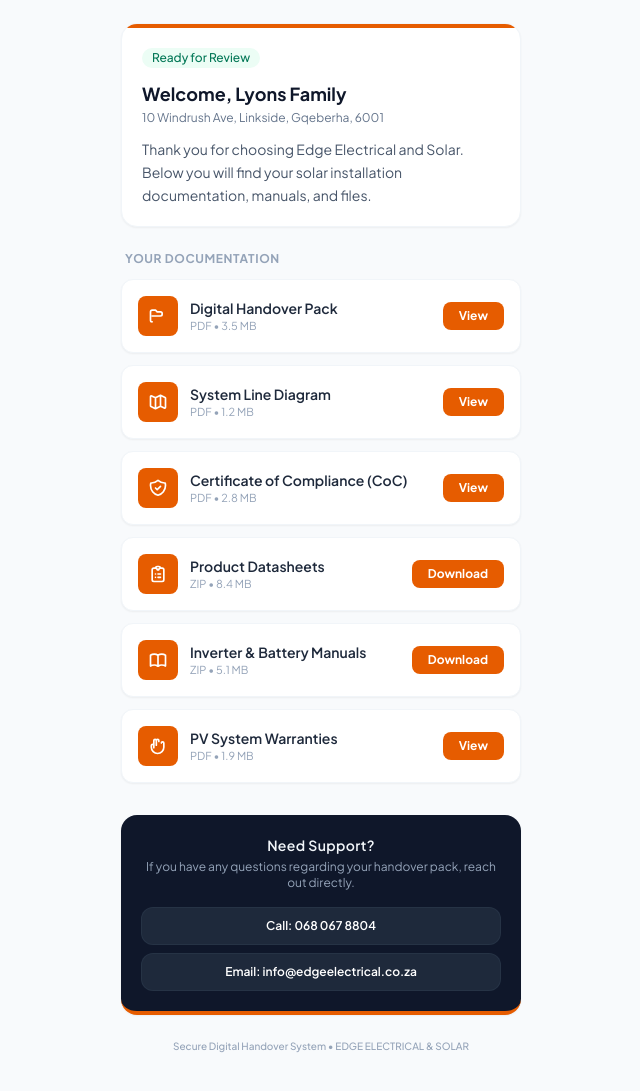
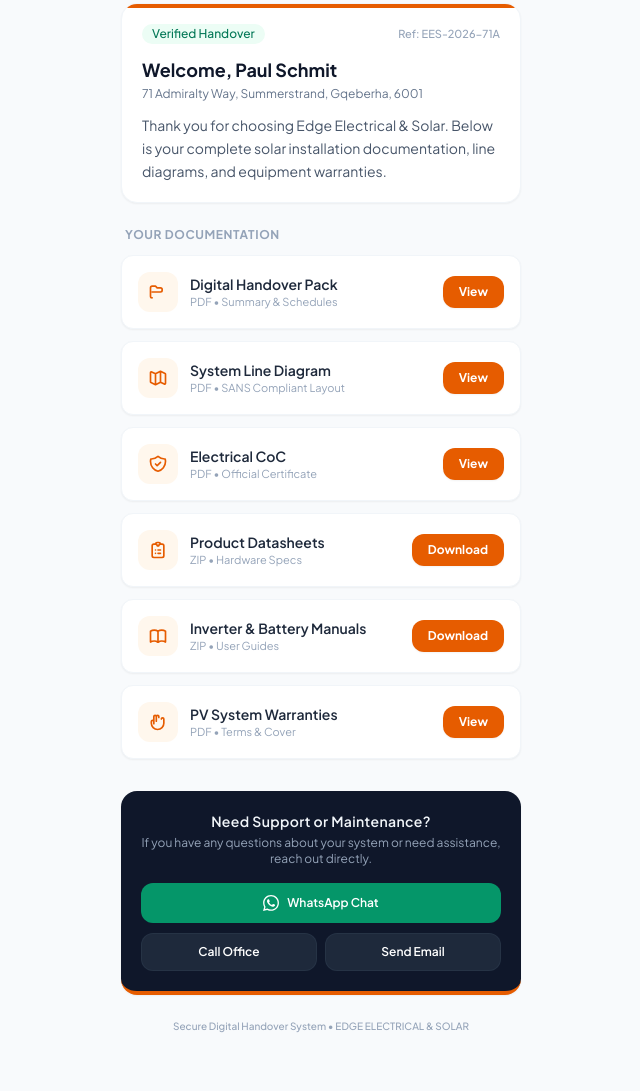
Before and after one commit to edgeelectricalza-hash/Edge-Client-Handover-Pack, a plain HTML site: page lyons/index.html in a window 1280 px wide. Shown: the part 233-1324 px from the top of the page, without its empty margins (319-959 px from the left). Drawn offline with nearby package versions, Linux system fonts and the light colour scheme.

Commit message:
Update index.html

```diff
--- a/lyons/index.html
+++ b/lyons/index.html
@@ -18,9 +18,9 @@
         <!-- Header Branding Area -->
         <div class="text-center mb-8">
             <div class="inline-flex items-center justify-center mb-2">
-                <img src="logo.png" alt="Edge Electrical & Solar" class="w-32 h-32 object-scale-down rounded-full">
+                <img src="logo.png" alt="Edge Electrical & Solar" class="w-28 h-28 object-scale-down rounded-full shadow-sm bg-white p-1">
             </div>
-            <h2 class="text-sm font-bold uppercase tracking-widest text-[#e65c00] block mb-1">
+            <h2 class="text-xs font-bold uppercase tracking-widest text-[#e65c00] block mb-1">
                 EDGE ELECTRICAL & SOLAR
             </h2>
             <h1 class="text-2xl font-bold tracking-tight text-slate-900 mt-1">
@@ -31,17 +31,20 @@
         <!-- Personal Greeting Block -->
         <div class="bg-white rounded-2xl p-5 shadow-sm border border-slate-100 mb-6 relative overflow-hidden">
             <div class="absolute top-0 left-0 right-0 h-1 bg-[#e65c00]"></div>
-            <span class="inline-flex items-center px-2.5 py-0.5 rounded-full text-xs font-medium bg-emerald-50 text-emerald-700 mb-3">
-                Ready for Review
-            </span>
+            <div class="flex items-center justify-between mb-3">
+                <span class="inline-flex items-center px-2.5 py-0.5 rounded-full text-xs font-medium bg-emerald-50 text-emerald-700">
+                    Verified Handover
+                </span>
+                <span class="text-[11px] font-medium text-slate-400">Ref: EES-2026-71A</span>
+            </div>
             <h3 class="text-lg font-bold text-slate-900">
-                Welcome, Lyons Family
+                Welcome, Paul Schmit
             </h3>
             <p class="text-xs text-slate-500 mt-0.5">
-                10 Windrush Ave, Linkside, Gqeberha, 6001
+                71 Admiralty Way, Summerstrand, Gqeberha, 6001
             </p>
             <p class="text-sm text-slate-600 mt-3 leading-relaxed">
-                Thank you for choosing Edge Electrical and Solar. Below you will find your solar installation documentation, manuals, and files.
+                Thank you for choosing Edge Electrical & Solar. Below is your complete solar installation documentation, line diagrams, and equipment warranties.
             </p>
         </div>
 
@@ -51,102 +54,108 @@
                 Your Documentation
             </h4>
 
-            <!-- Item 1: PDF -->
+            <!-- Item 1: PDF (Handover Pack) -->
             <div class="bg-white rounded-xl p-4 shadow-sm border border-slate-100 flex items-center justify-between group">
                 <div class="flex items-center gap-3 min-w-0">
-                    <div class="p-2.5 bg-[#e65c00] text-white rounded-lg shrink-0">
+                    <div class="p-2.5 bg-orange-50 text-[#e65c00] rounded-xl shrink-0 group-hover:bg-[#e65c00] group-hover:text-white transition-colors">
                         <svg class="w-5 h-5" fill="none" stroke="currentColor" stroke-width="2" viewBox="0 0 24 24"><path stroke-linecap="round" stroke-linejoin="round" d="M5 19a2 2 0 01-2-2V7a2 2 0 012-2h4l2 2h4a2 2 0 012 2v1a2 2 0 01-2 2H5"></path></svg>
                     </div>
                     <div class="min-w-0">
                         <h5 class="text-sm font-semibold text-slate-800 truncate">Digital Handover Pack</h5>
-                        <p class="text-[11px] text-slate-400">PDF • 3.5 MB</p>
+                        <p class="text-[11px] text-slate-400">PDF • Summary & Schedules</p>
                     </div>
                 </div>
-                <a href="docs/handover-pack.pdf" target="_blank" class="pdf-link px-4 py-1.5 bg-[#e65c00] text-white text-xs font-bold rounded-lg shrink-0">View</a>
+                <a href="docs/handover-pack.pdf" target="_blank" class="pdf-link px-4 py-2 bg-[#e65c00] hover:bg-[#cc5200] text-white text-xs font-bold rounded-xl shrink-0 transition-colors shadow-sm">View</a>
             </div>
 
-            <!-- Item 2: PDF -->
+            <!-- Item 2: PDF (System Line Diagram) -->
             <div class="bg-white rounded-xl p-4 shadow-sm border border-slate-100 flex items-center justify-between group">
                 <div class="flex items-center gap-3 min-w-0">
-                    <div class="p-2.5 bg-[#e65c00] text-white rounded-lg shrink-0">
+                    <div class="p-2.5 bg-orange-50 text-[#e65c00] rounded-xl shrink-0 group-hover:bg-[#e65c00] group-hover:text-white transition-colors">
                         <svg class="w-5 h-5" fill="none" stroke="currentColor" stroke-width="2" viewBox="0 0 24 24"><path stroke-linecap="round" stroke-linejoin="round" d="M9 20l-5.447-2.724A1 1 0 013 16.382V5.618a1 1 0 011.447-.894L9 7m0 13l6-3m-6 3V7m6 10l4.553 2.276A1 1 0 0021 18.382V7.618a1 1 0 00-.553-.894L15 4m0 13V4m0 0L9 7"></path></svg>
                     </div>
                     <div class="min-w-0">
                         <h5 class="text-sm font-semibold text-slate-800 truncate">System Line Diagram</h5>
-                        <p class="text-[11px] text-slate-400">PDF • 1.2 MB</p>
+                        <p class="text-[11px] text-slate-400">PDF • SANS Compliant Layout</p>
                     </div>
                 </div>
-                <a href="docs/system-diagram.pdf" target="_blank" class="pdf-link px-4 py-1.5 bg-[#e65c00] text-white text-xs font-bold rounded-lg shrink-0">View</a>
+                <a href="docs/system-diagram.pdf" target="_blank" class="pdf-link px-4 py-2 bg-[#e65c00] hover:bg-[#cc5200] text-white text-xs font-bold rounded-xl shrink-0 transition-colors shadow-sm">View</a>
             </div>
 
-            <!-- Item 3: PDF -->
+            <!-- Item 3: PDF (Certificate of Compliance) -->
             <div class="bg-white rounded-xl p-4 shadow-sm border border-slate-100 flex items-center justify-between group">
                 <div class="flex items-center gap-3 min-w-0">
-                    <div class="p-2.5 bg-[#e65c00] text-white rounded-lg shrink-0">
+                    <div class="p-2.5 bg-orange-50 text-[#e65c00] rounded-xl shrink-0 group-hover:bg-[#e65c00] group-hover:text-white transition-colors">
                         <svg class="w-5 h-5" fill="none" stroke="currentColor" stroke-width="2" viewBox="0 0 24 24"><path stroke-linecap="round" stroke-linejoin="round" d="M9 12l2 2 4-4m5.618-4.016A11.955 11.955 0 0112 2.944a11.955 11.955 0 01-8.618 3.04A12.02 12.02 0 003 9c0 5.591 3.824 10.29 9 11.622 5.176-1.332 9-6.03 9-11.622 0-1.042-.133-2.052-.382-3.016z"></path></svg>
                     </div>
                     <div class="min-w-0">
-                        <h5 class="text-sm font-semibold text-slate-800 truncate">Certificate of Compliance (CoC)</h5>
-                        <p class="text-[11px] text-slate-400">PDF • 2.8 MB</p>
+                        <h5 class="text-sm font-semibold text-slate-800 truncate">Electrical CoC</h5>
+                        <p class="text-[11px] text-slate-400">PDF • Official Certificate</p>
                     </div>
                 </div>
-                <a href="docs/electrical-coc.pdf" target="_blank" class="pdf-link px-4 py-1.5 bg-[#e65c00] text-white text-xs font-bold rounded-lg shrink-0">View</a>
+                <a href="docs/electrical-coc.pdf" target="_blank" class="pdf-link px-4 py-2 bg-[#e65c00] hover:bg-[#cc5200] text-white text-xs font-bold rounded-xl shrink-0 transition-colors shadow-sm">View</a>
             </div>
 
-            <!-- Item 4: ZIP -->
+            <!-- Item 4: ZIP (Product Datasheets) -->
             <div class="bg-white rounded-xl p-4 shadow-sm border border-slate-100 flex items-center justify-between group">
                 <div class="flex items-center gap-3 min-w-0">
-                    <div class="p-2.5 bg-[#e65c00] text-white rounded-lg shrink-0">
+                    <div class="p-2.5 bg-orange-50 text-[#e65c00] rounded-xl shrink-0 group-hover:bg-[#e65c00] group-hover:text-white transition-colors">
                         <svg class="w-5 h-5" fill="none" stroke="currentColor" stroke-width="2" viewBox="0 0 24 24"><path stroke-linecap="round" stroke-linejoin="round" d="M9 5H7a2 2 0 00-2 2v12a2 2 0 002 2h10a2 2 0 002-2V7a2 2 0 00-2-2h-2M9 5a2 2 0 012 2h2a2 2 0 012-2M9 5a2 2 0 012-2h2a2 2 0 012 2m-3 7h3m-3 4h3m-6-4h.01M9 16h.01"></path></svg>
                     </div>
                     <div class="min-w-0">
                         <h5 class="text-sm font-semibold text-slate-800 truncate">Product Datasheets</h5>
-                        <p class="text-[11px] text-slate-400">ZIP • 8.4 MB</p>
+                        <p class="text-[11px] text-slate-400">ZIP • Hardware Specs</p>
                     </div>
                 </div>
-                <a href="docs/product-datasheets.zip" download="Product-Datasheets.zip" class="px-4 py-1.5 bg-[#e65c00] text-white text-xs font-bold rounded-lg shrink-0">Download</a>
+                <a href="docs/product-datasheets.zip" download="Product-Datasheets.zip" class="px-4 py-2 bg-[#e65c00] hover:bg-[#cc5200] text-white text-xs font-bold rounded-xl shrink-0 transition-colors shadow-sm">Download</a>
             </div>
 
-            <!-- Item 5: ZIP -->
+            <!-- Item 5: ZIP (Manuals) -->
             <div class="bg-white rounded-xl p-4 shadow-sm border border-slate-100 flex items-center justify-between group">
                 <div class="flex items-center gap-3 min-w-0">
-                    <div class="p-2.5 bg-[#e65c00] text-white rounded-lg shrink-0">
+                    <div class="p-2.5 bg-orange-50 text-[#e65c00] rounded-xl shrink-0 group-hover:bg-[#e65c00] group-hover:text-white transition-colors">
                         <svg class="w-5 h-5" fill="none" stroke="currentColor" stroke-width="2" viewBox="0 0 24 24"><path stroke-linecap="round" stroke-linejoin="round" d="M12 6.253v13m0-13C10.832 5.477 9.246 5 7.5 5S4.168 5.477 3 6.253v13C4.168 18.477 5.754 18 7.5 18s3.168.477 4 1.253m0-13C13.168 5.477 14.754 5 16.5 5c1.747 0 3.332.477 4.5 1.253v13C19.832 18.477 18.247 18 16.5 18c-1.746 0-3.168.477-4 1.253"></path></svg>
                     </div>
                     <div class="min-w-0">
                         <h5 class="text-sm font-semibold text-slate-800 truncate">Inverter & Battery Manuals</h5>
-                        <p class="text-[11px] text-slate-400">ZIP • 5.1 MB</p>
+                        <p class="text-[11px] text-slate-400">ZIP • User Guides</p>
                     </div>
                 </div>
-                <a href="docs/inverter-battery-manuals.zip" download="Inverter-Battery-Manuals.zip" class="px-4 py-1.5 bg-[#e65c00] text-white text-xs font-bold rounded-lg shrink-0">Download</a>
+                <a href="docs/inverter-battery-manuals.zip" download="Inverter-Battery-Manuals.zip" class="px-4 py-2 bg-[#e65c00] hover:bg-[#cc5200] text-white text-xs font-bold rounded-xl shrink-0 transition-colors shadow-sm">Download</a>
             </div>
 
-            <!-- Item 6: PDF -->
+            <!-- Item 6: PDF (Warranties) -->
             <div class="bg-white rounded-xl p-4 shadow-sm border border-slate-100 flex items-center justify-between group">
                 <div class="flex items-center gap-3 min-w-0">
-                    <div class="p-2.5 bg-[#e65c00] text-white rounded-lg shrink-0">
+                    <div class="p-2.5 bg-orange-50 text-[#e65c00] rounded-xl shrink-0 group-hover:bg-[#e65c00] group-hover:text-white transition-colors">
                         <svg class="w-5 h-5" fill="none" stroke="currentColor" stroke-width="2" viewBox="0 0 24 24"><path stroke-linecap="round" stroke-linejoin="round" d="M7 11.5V14m0-2.5v-6a1.5 1.5 0 113 0m-3 6a1.5 1.5 0 00-3 0v2a7.5 7.5 0 0015 0v-5a1.5 1.5 0 00-3 0m-6-3V11m0-5.5a1.5 1.5 0 013 0v1"></path></svg>
                     </div>
                     <div class="min-w-0">
                         <h5 class="text-sm font-semibold text-slate-800 truncate">PV System Warranties</h5>
-                        <p class="text-[11px] text-slate-400">PDF • 1.9 MB</p>
+                        <p class="text-[11px] text-slate-400">PDF • Terms & Cover</p>
                     </div>
                 </div>
-                <a href="docs/pv-warranties.pdf" target="_blank" class="pdf-link px-4 py-1.5 bg-[#e65c00] text-white text-xs font-bold rounded-lg shrink-0">View</a>
+                <a href="docs/pv-warranties.pdf" target="_blank" class="pdf-link px-4 py-2 bg-[#e65c00] hover:bg-[#cc5200] text-white text-xs font-bold rounded-xl shrink-0 transition-colors shadow-sm">View</a>
             </div>
         </div>
 
         <!-- Help / Support Block -->
         <div class="bg-slate-900 text-slate-100 rounded-2xl p-5 shadow-sm text-center mb-6 border-b-4 border-[#e65c00]">
-            <h5 class="text-sm font-semibold tracking-wide">Need Support?</h5>
-            <p class="text-xs text-slate-400 mt-1 mb-4">If you have any questions regarding your handover pack, reach out directly.</p>
-            <div class="flex flex-col gap-2 text-xs font-semibold">
-                <a href="tel:0680678804" class="text-white flex items-center justify-center gap-1.5 bg-slate-800 px-3 py-2.5 rounded-xl border border-slate-700/40 w-full block">
-                    Call: 068 067 8804
+            <h5 class="text-sm font-semibold tracking-wide">Need Support or Maintenance?</h5>
+            <p class="text-xs text-slate-400 mt-1 mb-4">If you have any questions about your system or need assistance, reach out directly.</p>
+            <div class="grid grid-cols-1 gap-2.5 text-xs font-semibold">
+                <a href="https://wa.me/27680678804?text=Hi%2C%20I%20have%20a%20question%20regarding%20my%20solar%20handover%20pack%20at%2071%20Admiralty%20Way." target="_blank" class="text-white flex items-center justify-center gap-2 bg-emerald-600 hover:bg-emerald-700 px-3 py-3 rounded-xl transition-colors w-full">
+                    <svg class="w-4 h-4 fill-current" viewBox="0 0 24 24"><path d="M.057 24l1.687-6.163c-1.041-1.804-1.588-3.849-1.587-5.946.003-6.556 5.338-11.891 11.893-11.891 3.181.001 6.167 1.24 8.413 3.488 2.245 2.248 3.481 5.236 3.48 8.414-.003 6.557-5.338 11.892-11.893 11.892-1.99-.001-3.951-.5-5.688-1.448l-6.305 1.654zm6.597-3.807c1.676.995 3.276 1.591 5.392 1.592 5.448 0 9.886-4.434 9.889-9.885.002-5.462-4.415-9.89-9.881-9.892-5.452 0-9.887 4.434-9.889 9.884-.001 2.225.651 3.891 1.746 5.634l-.999 3.648 3.742-.981zm11.387-5.464c-.074-.124-.272-.198-.57-.347-.297-.149-1.758-.868-2.031-.967-.272-.099-.47-.149-.669.149-.198.297-.768.967-.941 1.165-.173.198-.347.223-.644.074-.297-.149-1.255-.462-2.39-1.475-.883-.788-1.48-1.761-1.653-2.059-.173-.297-.018-.458.13-.606.134-.133.297-.347.446-.521.151-.172.2-.296.3-.495.099-.198.05-.372-.025-.521-.075-.148-.669-1.611-.916-2.206-.242-.579-.487-.501-.669-.51l-.57-.01c-.198 0-.52.074-.792.372s-1.04 1.016-1.04 2.479 1.065 2.876 1.213 3.074c.149.198 2.095 3.2 5.076 4.487.709.306 1.263.489 1.694.626.712.226 1.36.194 1.872.118.571-.085 1.758-.719 2.006-1.413.248-.695.248-1.29.173-1.414z"/></svg>
+                    WhatsApp Chat
                 </a>
-                <a href="mailto:info@edgeelectrical.co.za" class="text-white flex items-center justify-center gap-1.5 bg-slate-800 px-3 py-2.5 rounded-xl border border-slate-700/40 w-full block">
-                    Email: info@edgeelectrical.co.za
-                </a>
+                <div class="grid grid-cols-2 gap-2">
+                    <a href="tel:0680678804" class="text-white flex items-center justify-center gap-1.5 bg-slate-800 hover:bg-slate-700 px-3 py-2.5 rounded-xl border border-slate-700/40 transition-colors">
+                        Call Office
+                    </a>
+                    <a href="mailto:info@edgeelectrical.co.za" class="text-white flex items-center justify-center gap-1.5 bg-slate-800 hover:bg-slate-700 px-3 py-2.5 rounded-xl border border-slate-700/40 transition-colors">
+                        Send Email
+                    </a>
+                </div>
             </div>
         </div>
 
@@ -154,22 +163,5 @@
         <footer class="text-center text-[10px] text-slate-400 font-medium">Secure Digital Handover System • EDGE ELECTRICAL & SOLAR</footer>
 
     </main>
-
-    <!-- Auto-Detect Device & Adjust PDF Buttons Script -->
-    <script>
-        document.addEventListener("DOMContentLoaded", function() {
-            var isAndroid = /Android/i.test(navigator.userAgent);
-
-            if (isAndroid) {
-                var pdfLinks = document.querySelectorAll('.pdf-link');
-                pdfLinks.forEach(function(link) {
-                    var fileName = link.getAttribute('href').split('/').pop();
-                    link.textContent = 'Download';
-                    link.setAttribute('download', fileName);
-                    link.removeAttribute('target');
-                });
-            }
-        });
-    </script>
 </body>
 </html>
```
